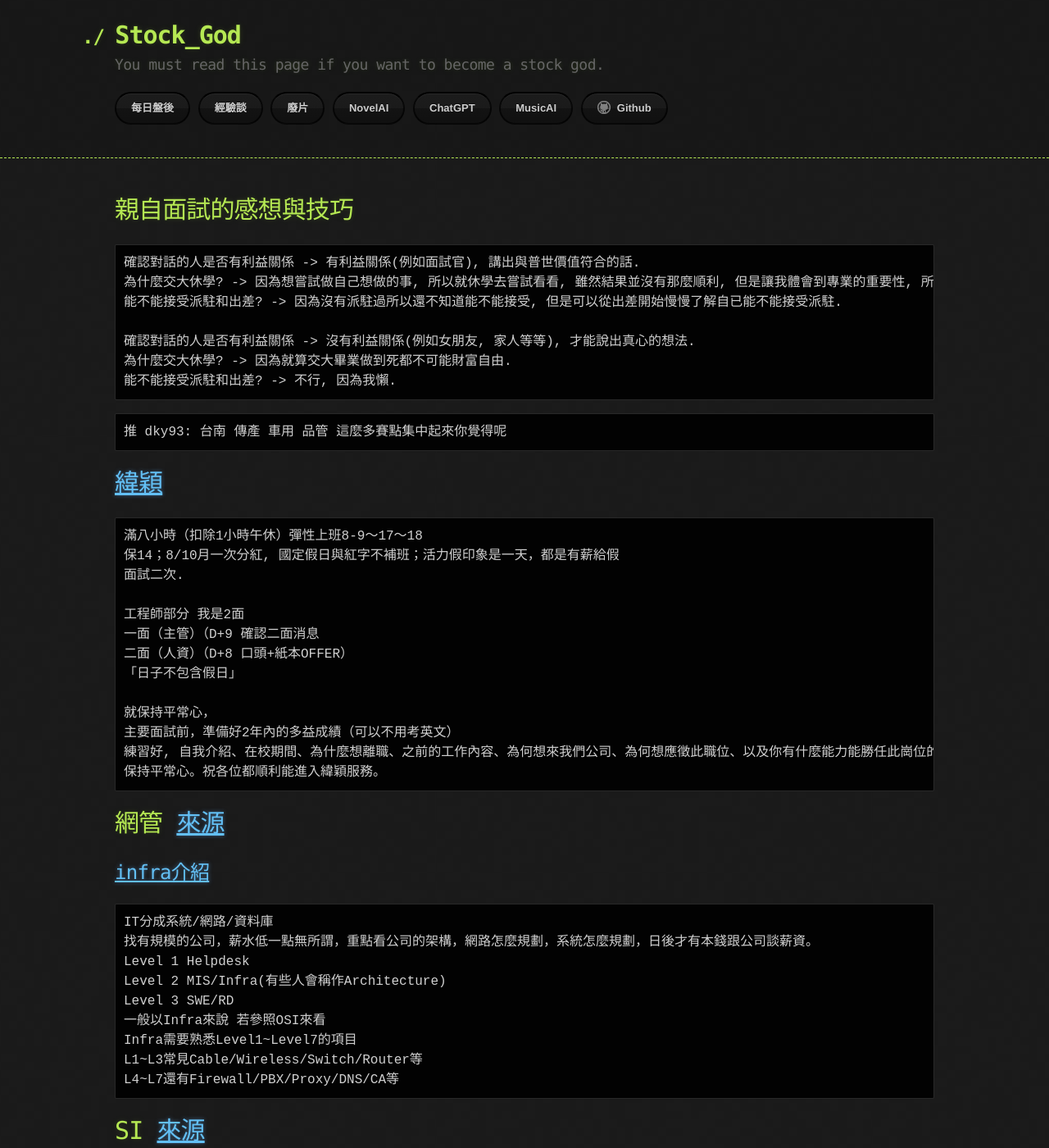
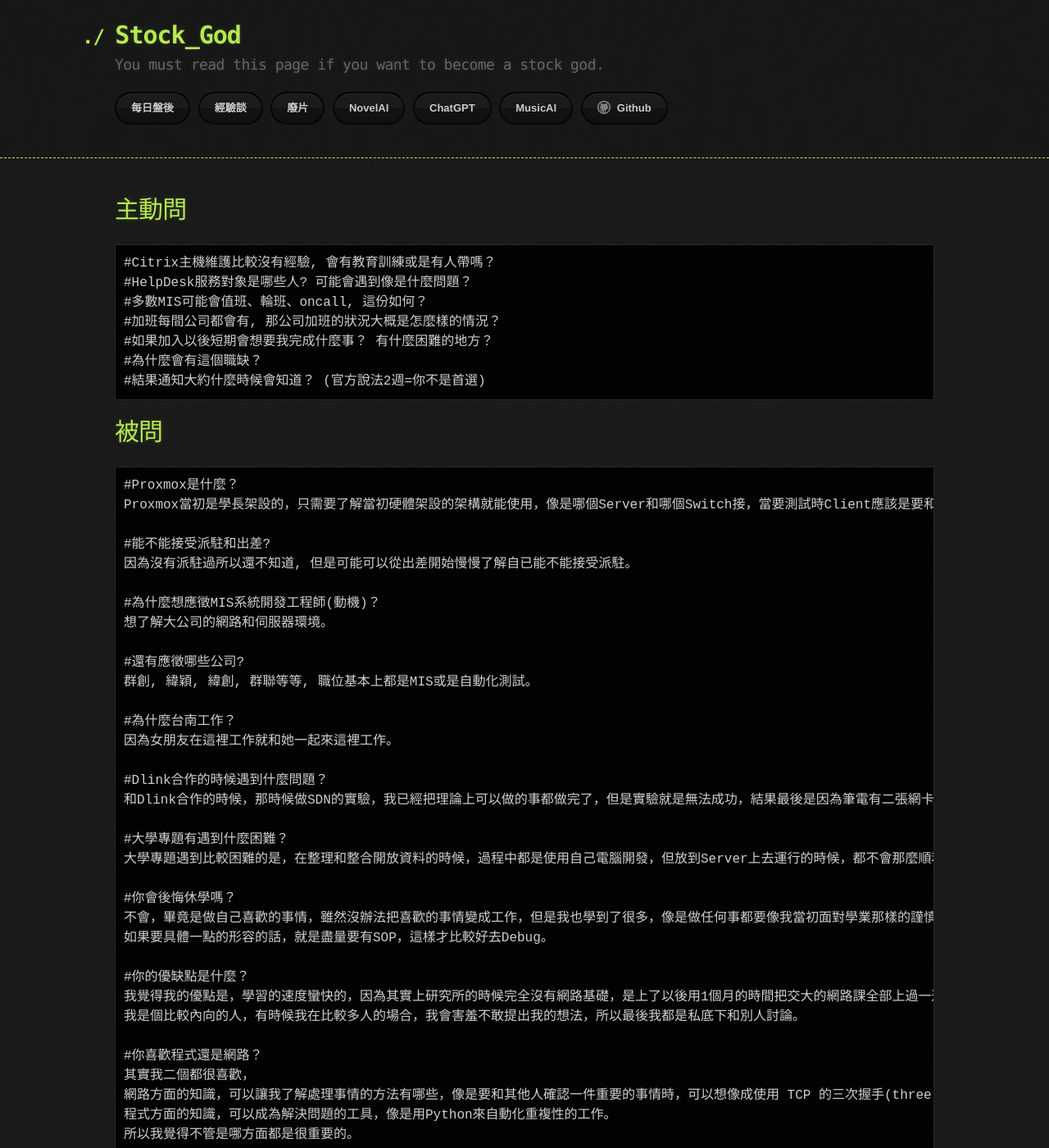
Before and after one commit to lepg5487/Stock_God, a Jekyll site: the page built from job.md, in a window 1280 px wide and 1400 px high. Shown: the whole window at 82% size. Built offline with Jekyll 4.4.1, drawn with Linux system fonts in a browser that asks for light colours; our own code applies the rules of GitHub Pages for plain Markdown files.

Commit message:
Update job.md

````diff
--- a/job.md
+++ b/job.md
@@ -1,6 +1,55 @@
 ---
 layout: testlayouts
 ---
+# 主動問
+```
+#Citrix主機維護比較沒有經驗, 會有教育訓練或是有人帶嗎？
+#HelpDesk服務對象是哪些人? 可能會遇到像是什麼問題？
+#多數MIS可能會值班、輪班、oncall, 這份如何？
+#加班每間公司都會有, 那公司加班的狀況大概是怎麼樣的情況？
+#如果加入以後短期會想要我完成什麼事？ 有什麼困難的地方？
+#為什麼會有這個職缺？
+#結果通知大約什麼時候會知道？ (官方說法2週=你不是首選)
+```
+
+# 被問
+```
+#Proxmox是什麼？
+Proxmox當初是學長架設的，只需要了解當初硬體架設的架構就能使用，像是哪個Server和哪個Switch接，當要測試時Client應該是要和哪個Switch接等等。
+
+#能不能接受派駐和出差?
+因為沒有派駐過所以還不知道, 但是可能可以從出差開始慢慢了解自已能不能接受派駐。
+
+#為什麼想應徵MIS系統開發工程師(動機)？
+想了解大公司的網路和伺服器環境。
+
+#還有應徵哪些公司?
+群創, 緯穎, 緯創, 群聯等等, 職位基本上都是MIS或是自動化測試。
+
+#為什麼台南工作？
+因為女朋友在這裡工作就和她一起來這裡工作。
+
+#Dlink合作的時候遇到什麼問題？
+和Dlink合作的時候，那時候做SDN的實驗，我已經把理論上可以做的事都做完了，但是實驗就是無法成功，結果最後是因為筆電有二張網卡，一個是WiFi的一個是有線網路，封包全部都往有連上網路的WiFi那張網卡送，造成整個實驗失敗。
+
+#大學專題有遇到什麼困難？
+大學專題遇到比較困難的是，在整理和整合開放資料的時候，過程中都是使用自己電腦開發，但放到Server上去運行的時候，都不會那麼順利，需要一直檢查Server的Log來解決問題。
+
+#你會後悔休學嗎？
+不會，畢竟是做自己喜歡的事情，雖然沒辦法把喜歡的事情變成工作，但是我也學到了很多，像是做任何事都要像我當初面對學業那樣的謹慎，像考試一樣要考慮到全方面。
+如果要具體一點的形容的話，就是盡量要有SOP，這樣才比較好去Debug。
+
+#你的優缺點是什麼？
+我覺得我的優點是，學習的速度蠻快的，因為其實上研究所的時候完全沒有網路基礎，是上了以後用1個月的時間把交大的網路課全部上過一遍，才開始有基礎的。
+我是個比較內向的人，有時候我在比較多人的場合，我會害羞不敢提出我的想法，所以最後我都是私底下和別人討論。
+
+#你喜歡程式還是網路？
+其實我二個都很喜歡，
+網路方面的知識，可以讓我了解處理事情的方法有哪些，像是要和其他人確認一件重要的事情時，可以想像成使用 TCP 的三次握手(three way handshake)過程來確保彼此的認知沒有錯誤。
+程式方面的知識，可以成為解決問題的工具，像是用Python來自動化重複性的工作。
+所以我覺得不管是哪方面都是很重要的。
+
+```
 
 # 親自面試的感想與技巧
 ```
````
